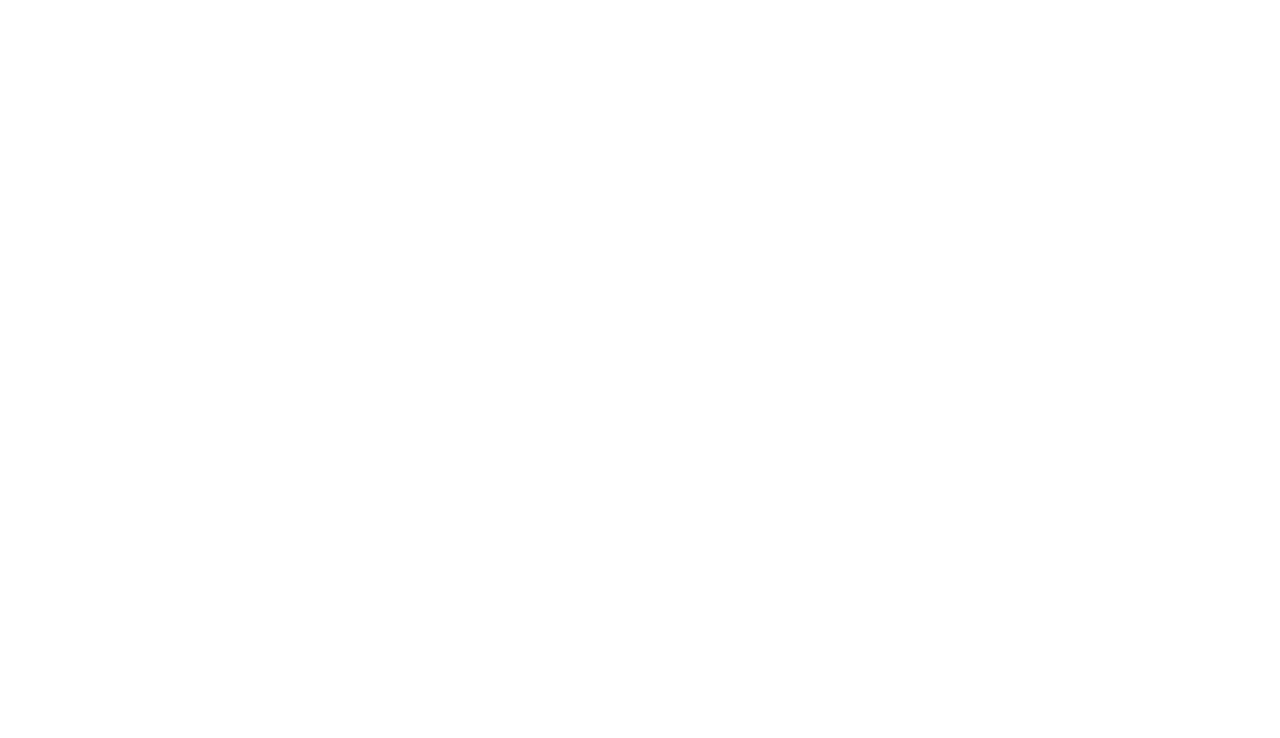
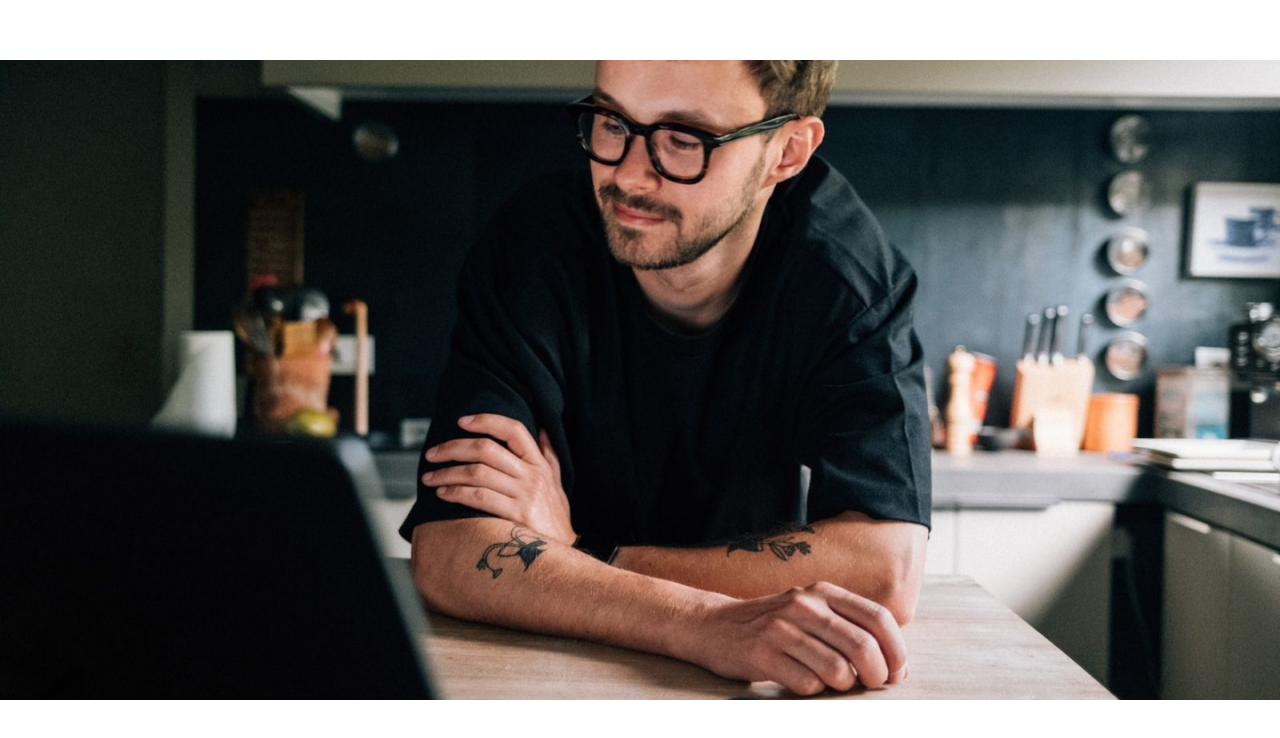
Before and after one commit to ViniVanC/day22-Lightfolio-website, a React (Vite) app: page / in a window 1280 px wide. Shown: the part 3860-4598 px from the top of the page. Before the commit the page ends 3792 px from the top, so only its background shows below. Built offline with nearby package versions, Linux system fonts and the light colour scheme.

Commit message:
added decorate img

```diff
--- a/src/App.jsx
+++ b/src/App.jsx
@@ -18,6 +18,12 @@ function App() {
         <Intro />
         <Works />
         <AboutMe />
+        <div className="section decorate-img">
+          <img
+            src="/public/images/decorate/decorate-img1.jpg"
+            alt="decorate-img"
+          />
+        </div>
       </main>
     </>
   );
--- a/src/index.scss
+++ b/src/index.scss
@@ -101,3 +101,14 @@ a {
     }
   }
 }
+
+.decorate-img {
+  height: auto;
+  width: 100vw;
+
+  img {
+    width: 100%;
+    height: 100%;
+    object-fit: cover;
+  }
+}
```
